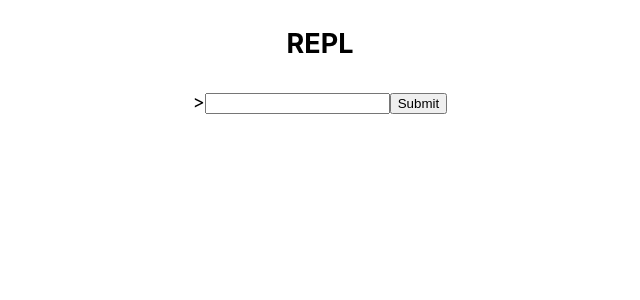
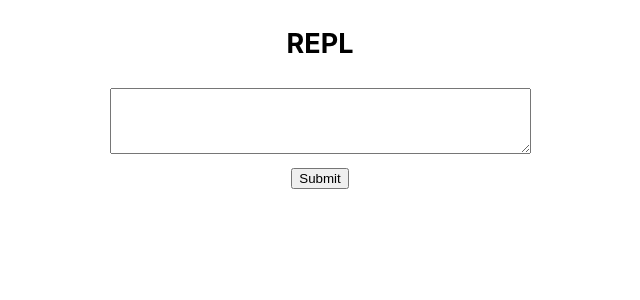
Before and after one commit to misaelaguayo/NextJSBlog, a Next.js app: page /repl in a window 1280 px wide. Shown: the top 300 px of the page, without its empty margins (320-960 px from the left). Built offline with nearby package versions, Linux system fonts and the light colour scheme.

Commit message:
semi working version

```diff
--- a/global.d.ts
+++ b/global.d.ts
@@ -1,3 +1,4 @@
 interface Window {
   loadPyodide: ({ indexURL: str }) => Promise<any>;
+  loadPackage: (str) => Promise<any>;
 }
--- a/pages/repl/index.tsx
+++ b/pages/repl/index.tsx
@@ -12,7 +12,11 @@ export function Repl() {
   function handleCommand(command: string) {
     if (pyodideInstance) {
       try {
-        setOutput(pyodideInstance.runPython(command));
+        setOutput(
+          pyodideInstance.runPython(
+            `from brd_package_misaelaguayo import Brd; Brd.run('${command}')`
+          )
+        );
       } catch (e) {
         console.log(e);
         setOutput("Some kinda python error");
@@ -25,6 +29,9 @@ export function Repl() {
         let pyodide = await window.loadPyodide({
           indexURL: "https://cdn.jsdelivr.net/pyodide/v0.20.0/full/",
         });
+        await pyodide.loadPackage(
+          "https://test-files.pythonhosted.org/packages/7a/22/a138c87326344bf240275943f9c681003549aeec42e4c3efcd72aea25a11/brd_package_misaelaguayo-0.0.3-py3-none-any.whl"
+        );
         setPyodideInstance(pyodide);
       }
     }
@@ -34,17 +41,16 @@ export function Repl() {
     <section className={replStyles.repl}>
       <h2>REPL</h2>
       <form>
-        <label>
-          {">"}
-          <input
-            type="text"
+        <textarea
+          rows={4}
+          cols={50}
           name="name"
           value={command}
           onChange={(event) => {
             setCommand(event.target.value);
           }}
         />
-        </label>
+        <br />
         <input
           type="button"
           onClick={() => {
```
Lines whose indentation alone changed are shown as unchanged.
